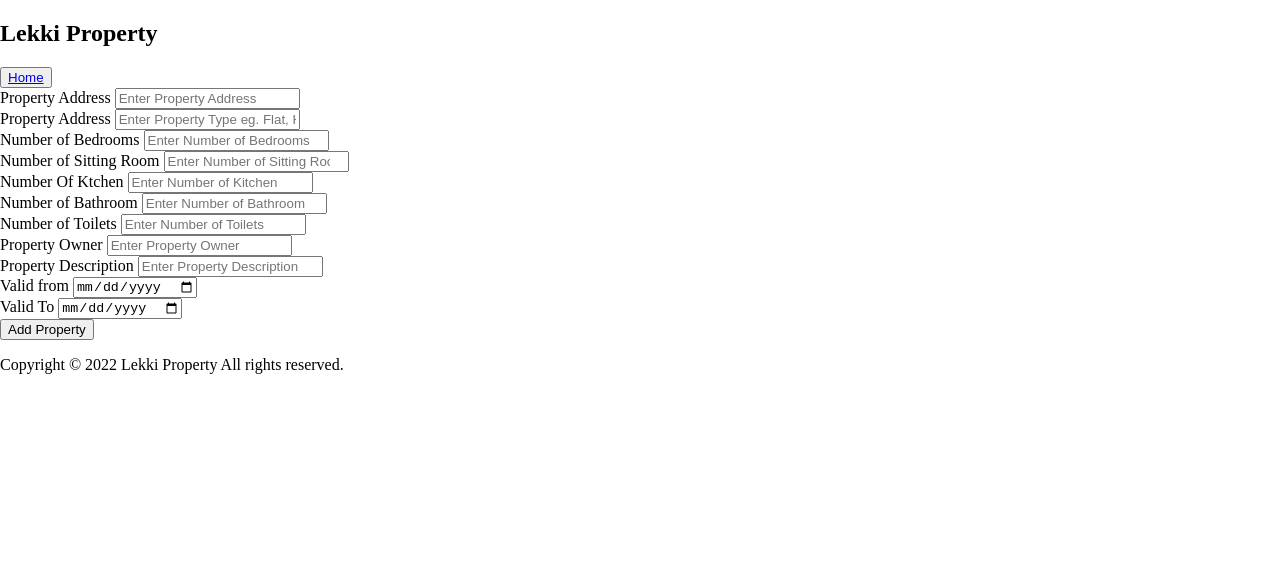
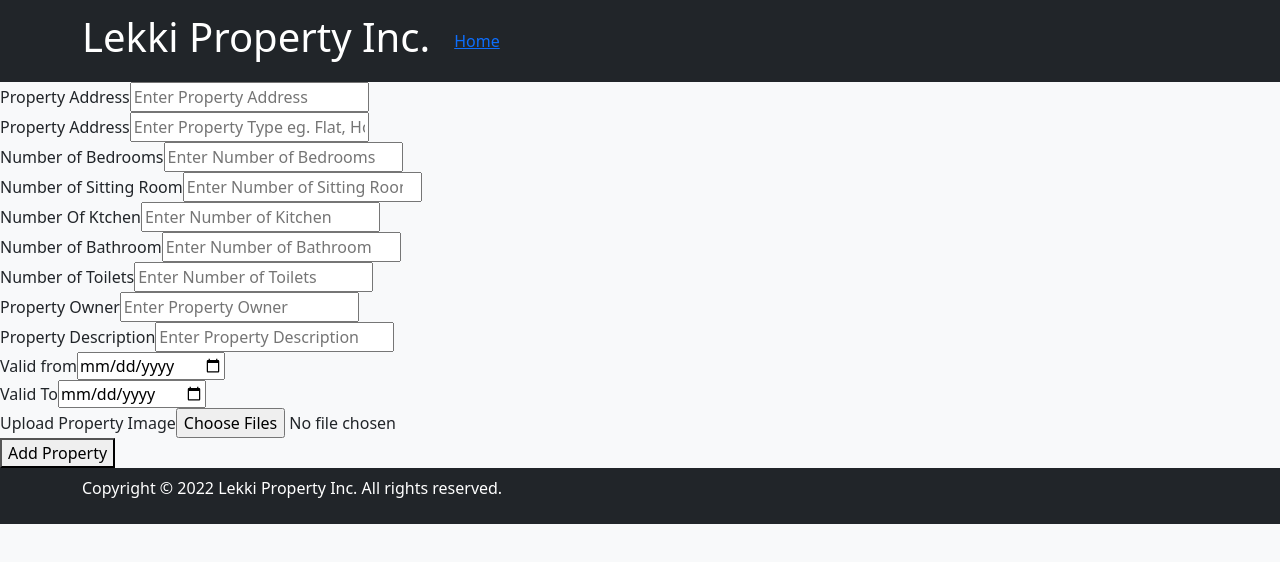
Before and after one commit to olaide-hok/lekki-property, a React (Create React App) app: page /addproperty in a window 1280 px wide. Shown: the top 562 px of the page. Built offline with nearby package versions, Linux system fonts and the light colour scheme.

Commit message:
Add React Bootstrap

```diff
--- a/package.json
+++ b/package.json
@@ -7,10 +7,12 @@
     "@testing-library/react": "^13.1.1",
     "@testing-library/user-event": "^13.5.0",
     "axios": "^0.27.2",
+    "bootstrap": "^5.1.3",
     "react": "^18.1.0",
+    "react-bootstrap": "^2.3.1",
     "react-dom": "^18.1.0",
     "react-router-dom": "^6.3.0",
-    "react-scripts": "5.0.1",
+    "react-scripts": "^2.1.3",
     "web-vitals": "^2.1.4"
   },
   "scripts": {
--- a/public/index.html
+++ b/public/index.html
@@ -24,9 +24,15 @@
       work correctly both with client-side routing and a non-root public URL.
       Learn how to configure a non-root public URL by running `npm run build`.
     -->
+    <link
+      rel="stylesheet"
+      href="https://cdn.jsdelivr.net/npm/bootstrap@5.1.3/dist/css/bootstrap.min.css"
+      integrity="sha384-1BmE4kWBq78iYhFldvKuhfTAU6auU8tT94WrHftjDbrCEXSU1oBoqyl2QvZ6jIW3"
+      crossorigin="anonymous"
+    />
     <title>React App</title>
   </head>
-  <body>
+  <body class='bg-light'>
     <noscript>You need to enable JavaScript to run this app.</noscript>
     <div id="root"></div>
     <!--
--- a/src/App.js
+++ b/src/App.js
@@ -1,3 +1,4 @@
+import React from 'react'
 import { Routes, Route } from 'react-router-dom'
 import Footer from './Components/Layouts/Footer';
 import Header from './Components/Layouts/Header';
--- a/src/Components/Layouts/Footer.jsx
+++ b/src/Components/Layouts/Footer.jsx
@@ -1,9 +1,17 @@
 import React from 'react'
+import Container from 'react-bootstrap/Container'
+import Navbar from 'react-bootstrap/Navbar'
+
 
 function Footer() {
-    const footerYear = new Date().getFullYear()
+  const footerYear = new Date().getFullYear()
   return (
-    <p>Copyright &copy; {footerYear} Lekki Property All rights reserved.</p>
+    <Navbar bg="dark" variant="dark">
+      <Container className='text-center'>
+        <p className='text-white'>Copyright &copy; {footerYear} Lekki Property Inc. All rights reserved.</p>
+      </Container>
+    </Navbar>
+
   )
 }
 
--- a/src/Components/Layouts/Header.jsx
+++ b/src/Components/Layouts/Header.jsx
@@ -1,15 +1,30 @@
 import React from 'react'
 import { Link } from 'react-router-dom'
+import Navbar from 'react-bootstrap/Navbar'
+import Nav from 'react-bootstrap/Nav'
+import Container from 'react-bootstrap/Container'
+
 
 function Header() {
   return (
-    <nav>
-      <h1>Lekki Property</h1>
-      <button>
-        <Link to='/'>Home</Link>
-      </button>
+    // <nav>
+    //   <h1>Lekki Property</h1>
+    //   <button>
+    //     <Link to='/'>Home</Link>
+    //   </button>
 
-    </nav>
+    // </nav>
+
+    <Navbar bg="dark" variant="dark">
+      <Container>
+        <Navbar.Brand > <h1>Lekki Property Inc. </h1> </Navbar.Brand>
+        <Nav className="me-auto">
+          <Nav.Link>
+            <Link to='/'>Home</Link>
+          </Nav.Link>
+        </Nav>
+      </Container>
+    </Navbar>
 
   )
 }
--- a/src/Components/Pages/AddProperty.jsx
+++ b/src/Components/Pages/AddProperty.jsx
@@ -16,7 +16,8 @@ function Addproperty() {
       propertyOwner: '',
       propertyDescription: '',
       validFrom: '',
-      validTo: ''
+      validTo: '',
+      images: {}
     }
   )
 
@@ -137,6 +138,19 @@ function Addproperty() {
           placeholder='Valid To'
           required
         />
+
+        <div>
+          <label htmlFor="images">Upload Property Image</label>
+          <input
+          name='images'
+          type='file'
+          onChange={handleInputChange}
+          accept='.jpg,.png,.jpeg'
+          multiple
+          required
+        />
+        </div>
+
         <Button type={"submit"} label={"Add Property"} />
       </form>
     </>
@@ -144,3 +158,14 @@ function Addproperty() {
 }
 
 export default Addproperty
+
+//   < input
+// type = "file"
+// className = "formInputFile"
+// id = 'images'
+// onChange = { onMutate }
+// max = '6'
+// accept = '.jpg,.png,.jpeg'
+// multiple
+// required
+//   />
--- a/src/Components/Pages/ListProperty.jsx
+++ b/src/Components/Pages/ListProperty.jsx
@@ -1,4 +1,5 @@
 import React, { useState } from 'react'
+import Container from 'react-bootstrap/Container'
 import useFetchProperty from '../LekkiAPI/useFetchProperty'
 import PropertyInfo from './PropertyInfo'
 
@@ -11,9 +12,10 @@ function ListProperty() {
 
     return (
         <>
-            <div>List of Properties</div>
-            {loading && <h1>Loading ...</h1> }
-            {error && <h1>Error. Try Refreshing.</h1> }
+            <Container className='my-4'>
+                <h1>List of Properties</h1>
+                {loading && <h1>Loading ...</h1>}
+                {error && <h1>Error. Try Refreshing.</h1>}
                 {
                     properties.map((property, index) => {
                         return <PropertyInfo
@@ -22,8 +24,7 @@ function ListProperty() {
                         />
                     })
                 }
-
-
+            </Container>
 
         </>
     )
--- a/src/Components/Pages/PropertyInfo.jsx
+++ b/src/Components/Pages/PropertyInfo.jsx
@@ -1,22 +1,49 @@
-import React from 'react'
+import React, { useState } from 'react'
+import Card from 'react-bootstrap/Card'
+import Row from 'react-bootstrap/Row'
+import Col from 'react-bootstrap/Col'
+import ListGroup from 'react-bootstrap/ListGroup'
+import Button from 'react-bootstrap/Button'
+import Collapse from 'react-bootstrap/Collapse'
 
-function PropertyInfo(
-    {
-        property
-    }) {
+function PropertyInfo({ property }) {
+
+    const [open, setOpen] = useState(false)
     return (
-        <div>
-            {property.address}
-            {property.type}
-            {property.bedroom}
-            {property.sittingRoom}
-            {property.kitchen}
-            {property.bathroom}
-            {property.toilet}
-            {property.propertyOwner}
-            {property.description}
-            <hr />
-        </div>
+
+        <Row xs={1} md={2} className="g-4">
+            {(
+                <Col>
+                    <Card className='mb-3'>
+                        <Card.Img variant="" src="" />
+                        <Card.Body>
+                            <Card.Title>{property.type.toUpperCase()}</Card.Title>
+                            <Card.Text> Description: {property.description} </Card.Text>
+                            <Card.Text> Address: {property.address} </Card.Text>
+                            <Card.Text> Owner: {property.propertyOwner} </Card.Text>
+
+                            <Card.Text>
+                                <Button
+                                    variant='primary'
+                                    onClick={() =>setOpen(prevOpen => !prevOpen)}
+                                >
+                                    {open ? 'Hide Details' : 'View Details'}
+                                </Button>
+                            </Card.Text>
+                            <Collapse in={open}>
+                                <ListGroup className="mt-4">
+                                    <ListGroup.Item>Bedroom: {property.bedroom} </ListGroup.Item>
+                                    <ListGroup.Item>Sitting Room: {property.sittingRoom}</ListGroup.Item>
+                                    <ListGroup.Item>Kitchen: {property.kitchen} </ListGroup.Item>
+                                    <ListGroup.Item>Bathroom: {property.bathroom} </ListGroup.Item>
+                                    <ListGroup.Item>Toilet: {property.toilet} </ListGroup.Item>
+                                </ListGroup>
+                            </Collapse>
+                        </Card.Body>
+                    </Card>
+                </Col>
+            )}
+        </Row>
     )
 }
 
```
Also changed, not shown: 1 other file (tests, documents, lock files or other folders). Lines whose indentation alone changed are shown as unchanged.
